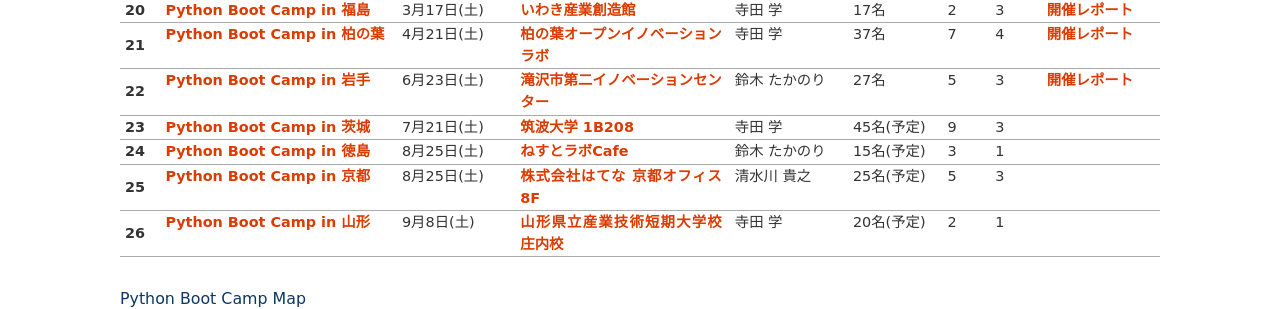
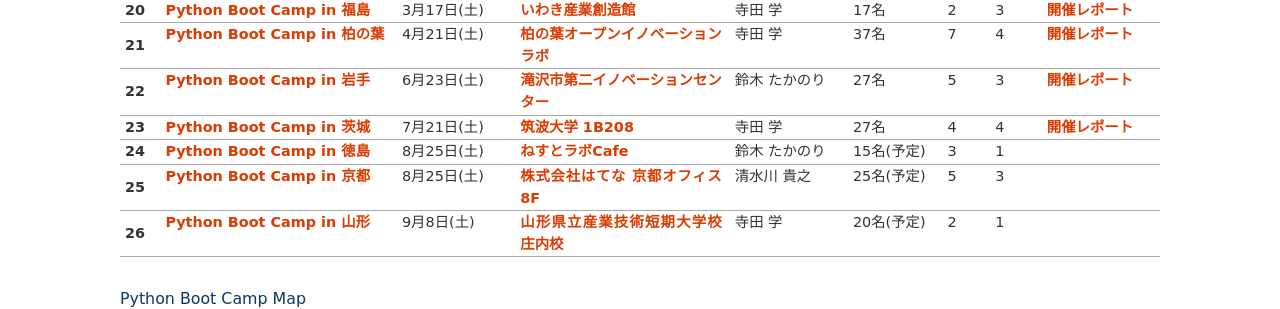
Before and after one commit to pyconjp/www.pycon.jp, a Sphinx documentation site: the page built from source/support/bootcamp.rst, in a window 1280 px wide and 900 px high, scrolled down 2282 px. Shown: the part 141-450 px from the top of the window. Built offline with Sphinx 7.4.7, drawn with Linux system fonts in a browser that asks for light colours.

Commit message:
update pycamp ibaraki

```diff
--- a/source/support/bootcamp.rst
+++ b/source/support/bootcamp.rst
@@ -323,10 +323,10 @@
      - 7月21日(土)
      - `筑波大学 1B208 <https://www.tsukuba.ac.jp/>`_
      - 寺田 学
-     - 45名(予定)
-     - 9
-     - 3
-     -
+     - 27名
+     - 4
+     - 4
+     - `開催レポート <https://pyconjp.blogspot.com/2018/08/pycamp-in-ibaraki-report.html>`__
    * - 24
      - `Python Boot Camp in 徳島 <https://pyconjp.connpass.com/event/87968/>`_
      - 8月25日(土)
```
